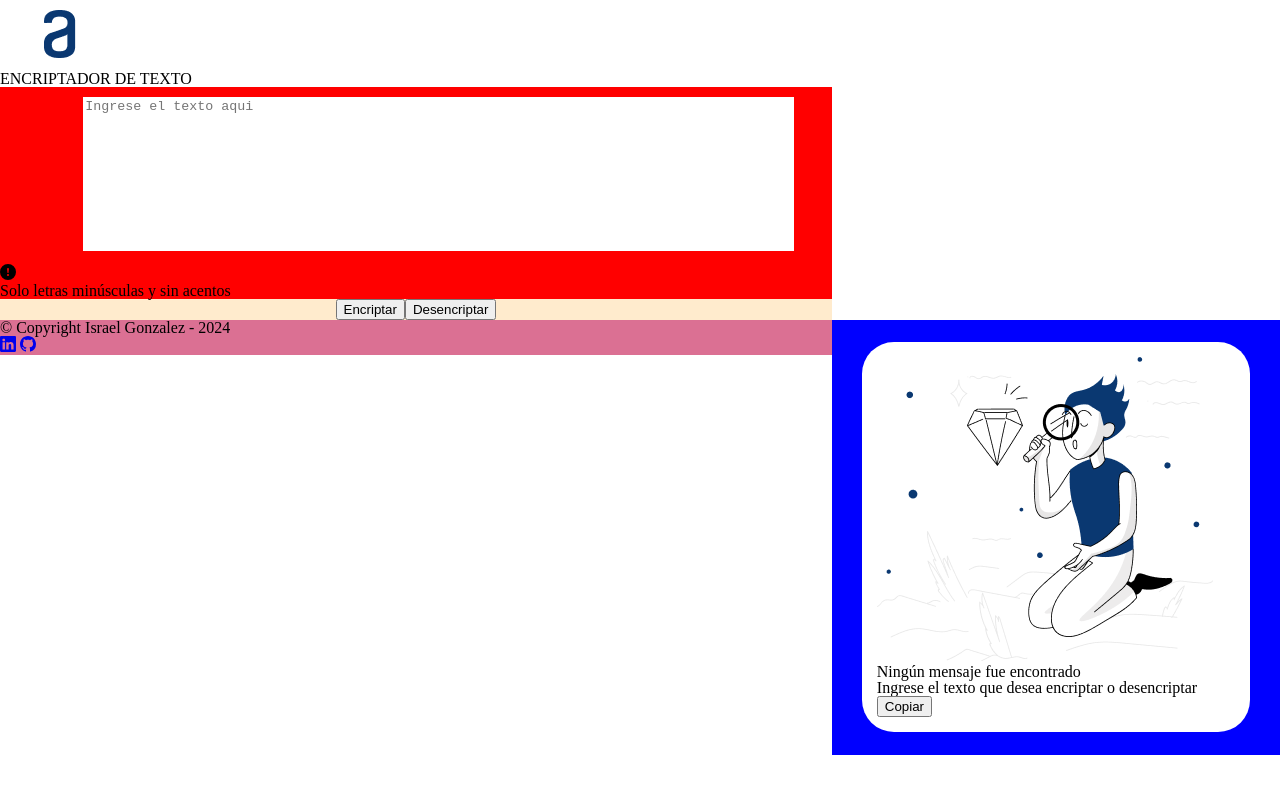
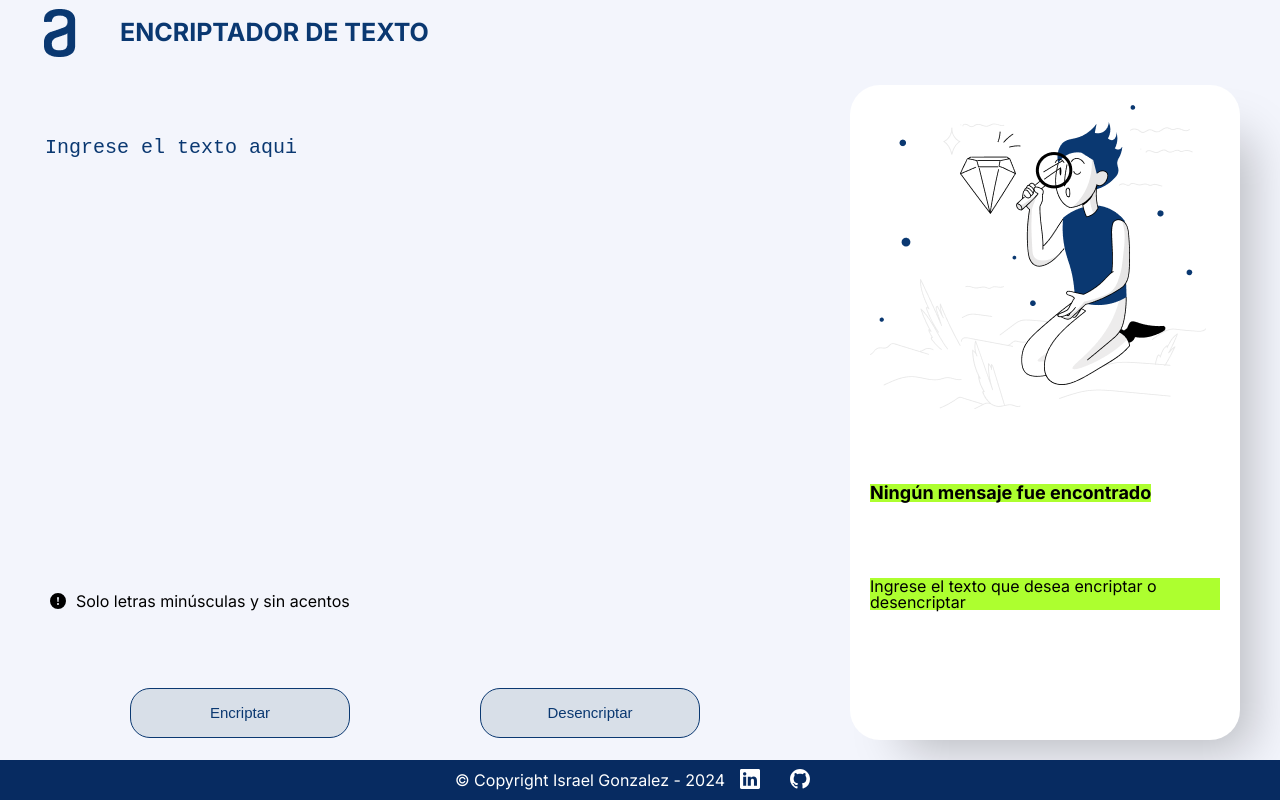
Before and after one commit to isdr20/ONE-Encriptador, a plain HTML site: page index.html in a window 1280 px wide. Drawn offline with nearby package versions, Linux system fonts and the light colour scheme.

Commit message:
Actuliza style: cssGrid

```diff
--- a/style.css
+++ b/style.css
@@ -1,78 +1,236 @@
+body{
+    font-family: "Inter", sans-serif;
+    font-optical-sizing: auto;
+    font-weight: weight;
+    font-style: normal;
+    font-variation-settings:"slnt";
+    background-color: #F3F5FC ;
 
-body{
-    height: 100dvh;
-}
-header {
-    height: 10%;
-}
-header img {
-    padding: 10px 0;
 }
 
-main{
-    height:85%;
+.contenedor{
+    width: 100%;
+    height: 100dvh;
+    display: grid;
+    gap: 20px;
+    grid-template-columns: repeat(4,1fr) 20px;
+    grid-template-rows: 65px 1fr minmax(55px,auto) 40px;
+
+    grid-template-areas: "header     header     header      header  header"
+                         "contenido  contenido  contenido   sidebar ."
+                         "botones    botones    botones     sidebar ."
+                         "footer     footer     footer      footer  footer";
+        }
+
+.contenedor .header{
+    grid-area: header;
+    display: flex;
+    /* Alinecaion Horizontal */
+    justify-items: center;
+    /* Alinecaion Vertical */
+    align-items: center;
 }
-.contenedor-texto{
-    display: inline-block;
+.contenedor .header .title{
+ font-size: 25px;
+ font-weight: bold;
+ color:#0A3871 ;
+ text-align: center;
 }
-#contenedor-texto-ingresado{
-    width: 65%;
-    height: 85%;
-    background: red;
+
+.contenedor .contenido{
+    grid-area: contenido;
+    align-items: center;
+    justify-content: center;
+    padding: 10px 40px;
+    overflow: hidden;
+    align-content: space-around;
+    justify-content: space-around;
 }
+
 #texto-ingresado{
-    width: 85%;
-    height: 100%;
+    width:calc(100% - 10px);/*  La medida de 10px es por que tengo un padding de 5px */
+    height: 440px;
+    background:transparent ;
+    /* max-height:1200px ; */
     resize: none;
     border: none;
-    margin: 10px 5% 10px 10%;
+    font-size: 20px;
+    font-style: normal;
+    color: #0A3871;
+    padding: 5px;
+}
+
+#texto-ingresado::placeholder{
+    color: #0A3871;
 }
 
 #texto-ingresado:focus{
     outline:none;
 }
 
-#contenedor-texto-procesado{
-    width: 35%;
-    height: 100%;
-    float: right;
-    background: blue;
+.advertencia{
+    display: flex;
+    padding: 10px;
 }
 
-#texto-procesado{
-    width: 80%;
-    height:85%;
-    max-width: 540px;
-    margin: 5% auto;
-    background: #FFFFFF;
-    border: 2px;
-    border-color: black;
-    border-radius: 32px;
-    padding: 15px;
+.advertencia p{
+    padding: 0 10px;
+}
+
+
+.contenedor .sidebar{
+    grid-area: sidebar;
+    width: 350px;
+    box-shadow: 31px 31px 49px -22px rgba(0,0,0,0.25);
+    background: white;
+    display: flex;
+    text-align: center;
+    justify-items: center;
+    /* align-items: center; */
+    border-radius: 30px;
+    padding: 20px;
 
 }
 
+.texto-procesado{
+    display: flex;
+    flex-direction: column;
+    justify-content: space-between; /* Para distribuir los elementos verticalmente */
+    align-items: flex-start; /* Para alinear los elementos horizontalmente al inicio */
+    height: 100%; /* Ajustar la altura para asegurar que se distribuyan correctamente */
+    width:100%;
+    overflow-wrap: break-word;
+}
 
-#contenedor-botones{
-    width: 65%;
-    height: 15%;
-    background: blanchedalmond;
+.text-bold{
+    font-weight: bold;
+    margin: 15px 0px;
+    font-size: 18px ;
+}
+
+.texto-procesado .item-text-result{
+    text-align: start;
+    align-self: start;
+    justify-self: start;
+    background: greenyellow;
+}
+
+#textoEncriptado{
+    max-height: 70%;
+    width: 100%;
+}
+
+#copiar{
+    visibility: hidden;
+    text-align: center;
+    justify-self: center;
+    align-self: center;
+}
+
+
+.contenedor .botones{
+    grid-area: botones;
+    display: flex;
+    align-items: center;
+    justify-content: space-evenly;
+}
+
+.botones{
+    margin: 0;
+}
+.button{
+    margin: 0 0;
+    width: 220px;
+    height: 50px;
+    border-radius: 20px;
+    background:#D8DFE8 ;
+    border: 1px solid #0A3871;
+    color: #0A3871;
+    font-size: 15px;
+}
+
+.button:hover{
+    background: #0A3871;
+    border: none;
+    color: #D8DFE8 ;
+    font-size: 18px;
+    box-shadow: 10px 10px 20px -5px rgba(0,0,0,0,1);
+}
+
+.contenedor .footer {
+    color: white;
+    grid-area: footer;
     display: flex;
     align-items: center;
     justify-content: center;
+    overflow: hidden;
+    background: #072B61;
 }
 
-.button_large{
-    margin: 0 10px;
-    width: 220px;
-    height: 50px;
-    border-radius: 20px;
+
+
+.icon-foot {
+    color: white;
+    width: 20px;
+    height: 20px;
+    padding: 0 15px;
 }
 
-footer{
-    background: palevioletred;
-    height: 5%;
+@media screen and (max-width:940px){
+
+    .contenedor{
+        height: auto;
+        grid-template-columns: repeat(4,1fr);
+        grid-template-rows: 65px 1fr minmax(55px,auto) auto  45px;
+
+        grid-template-areas: "header     header     header      header"
+                             "contenido  contenido  contenido   contenido"
+                             "botones    botones    botones     botones "
+                             "sidebar    sidebar    sidebar     sidebar"
+                             "footer     footer     footer      footer";
+
+    }
+    .contenedor .sidebar{
+        width: 80%;
+        max-width: 940px;
+        margin: 0 auto;
+    }
+    .sidebar img{
+        display: none;
+    }
+
+
 }
-footer p{
-    text-align: center;
+
+@media screen and (max-width:480px){
+
+    .contenedor{
+        height: auto;
+        grid-template-columns: repeat(4,1fr);
+        grid-template-rows: 65px 1fr auto auto  45px;
+
+        grid-template-areas: "header     header     header      header"
+                             "contenido  contenido  contenido   contenido"
+                             "botones    botones    botones     botones "
+                             "sidebar    sidebar    sidebar     sidebar"
+                             "footer     footer     footer      footer";
+
+    }
+    .sidebar img{
+        display: none;
+    }
+
+    .botones{
+        flex-wrap: wrap;
+        flex-basis: 100%;
+    }
+    .button{
+        margin: 10px 0;
+    }
+    .contenedor .header .title{
+        display: none;
+    }
+    .footer h3{
+        font-size: 14px;
+    }
 }
```
